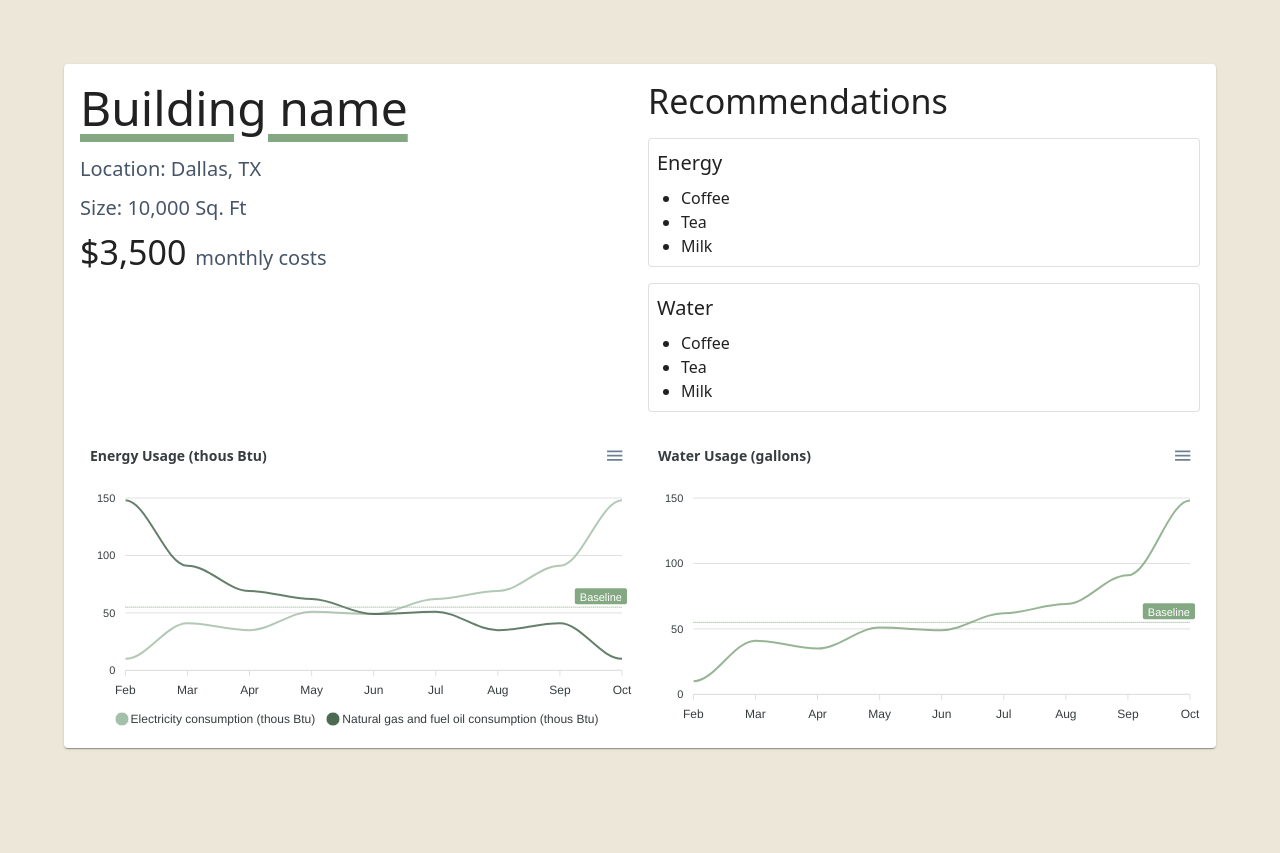
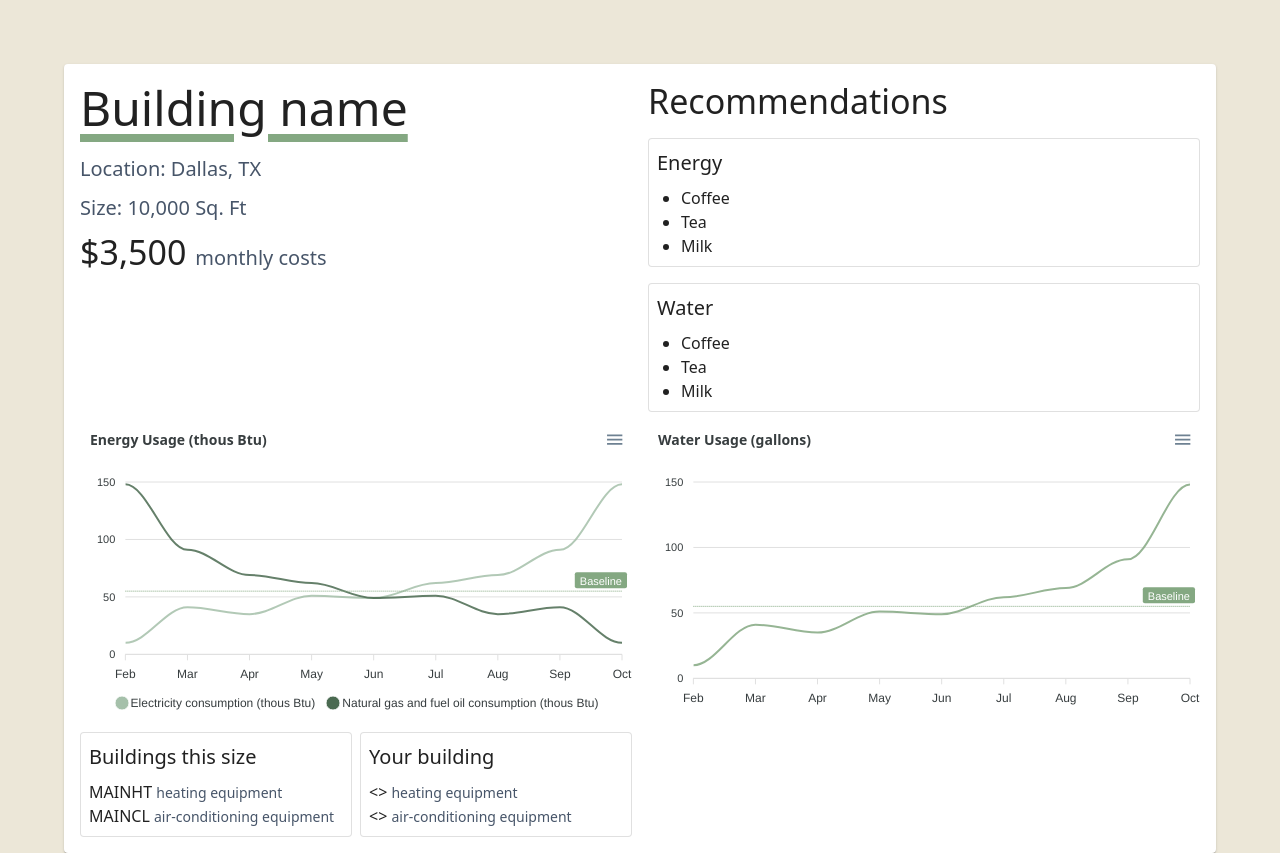
Before and after one commit to nl32/hackUTD2024, a Next.js app: page /building/0 in a window 1280 px wide. Before the commit the page ends 800 px from the top, so only its background shows below. Built offline with nearby package versions, Linux system fonts and the light colour scheme.

Commit message:
add heating equipment

```diff
--- a/src/app/building/[id]/page.tsx
+++ b/src/app/building/[id]/page.tsx
@@ -5,7 +5,7 @@ import BarGraph from 'src/components/barGraph';
 export default async function Building({
   params,
 }: {
-  params: Promise<{ id: string }>
+  params: Promise<{ id: string }>;
 }) {
   const id = (await params).id;
   console.log(id);
@@ -61,10 +61,7 @@ export default async function Building({
             </ul>
           </Card>
         </Grid>
-      </Grid>
-
-      <Grid container spacing={2}>
-        <Grid size={{ xs: 12, sm: 12, md: 6 }}>
+        <Grid size={{ xs: 12, sm: 12, md: 6 }} className="flex flex-col gap-4">
           <BarGraph
             title="Energy Usage (thous Btu)"
             series={[
@@ -94,8 +91,62 @@ export default async function Building({
             }}
             className="h-72"
           />
+          <div className="flex gap-2">
+            <Card variant="outlined" className="w-full p-2">
+              <Typography variant="h6" gutterBottom>
+                Buildings this size
+              </Typography>
+              <Typography variant="body1" gutterBottom className="inline">
+                {'MAINHT' + ' '}
+              </Typography>
+              <Typography
+                variant="body2"
+                gutterBottom
+                className="inline text-slate-600"
+              >
+                heating equipment
+              </Typography>
+              <br />
+              <Typography variant="body1" gutterBottom className="inline">
+                {'MAINCL' + ' '}
+              </Typography>
+              <Typography
+                variant="body2"
+                gutterBottom
+                className="inline text-slate-600"
+              >
+                air-conditioning equipment
+              </Typography>
+            </Card>
+            <Card variant="outlined" className="w-full p-2">
+              <Typography variant="h6" gutterBottom>
+                Your building
+              </Typography>
+              <Typography variant="body1" gutterBottom className="inline">
+                {'<>' + ' '}
+              </Typography>
+              <Typography
+                variant="body2"
+                gutterBottom
+                className="inline text-slate-600"
+              >
+                heating equipment
+              </Typography>
+              <br />
+              <Typography variant="body1" gutterBottom className="inline">
+                {'<>' + ' '}
+              </Typography>
+              <Typography
+                variant="body2"
+                gutterBottom
+                className="inline text-slate-600"
+              >
+                air-conditioning equipment
+              </Typography>
+            </Card>
+          </div>
         </Grid>
-        <Grid size={{ xs: 12, sm: 12, md: 6 }}>
+        <Grid size={{ xs: 12, sm: 12, md: 6 }} className="flex flex-col gap-4">
           <BarGraph
             title="Water Usage (gallons)"
             series={[
```
